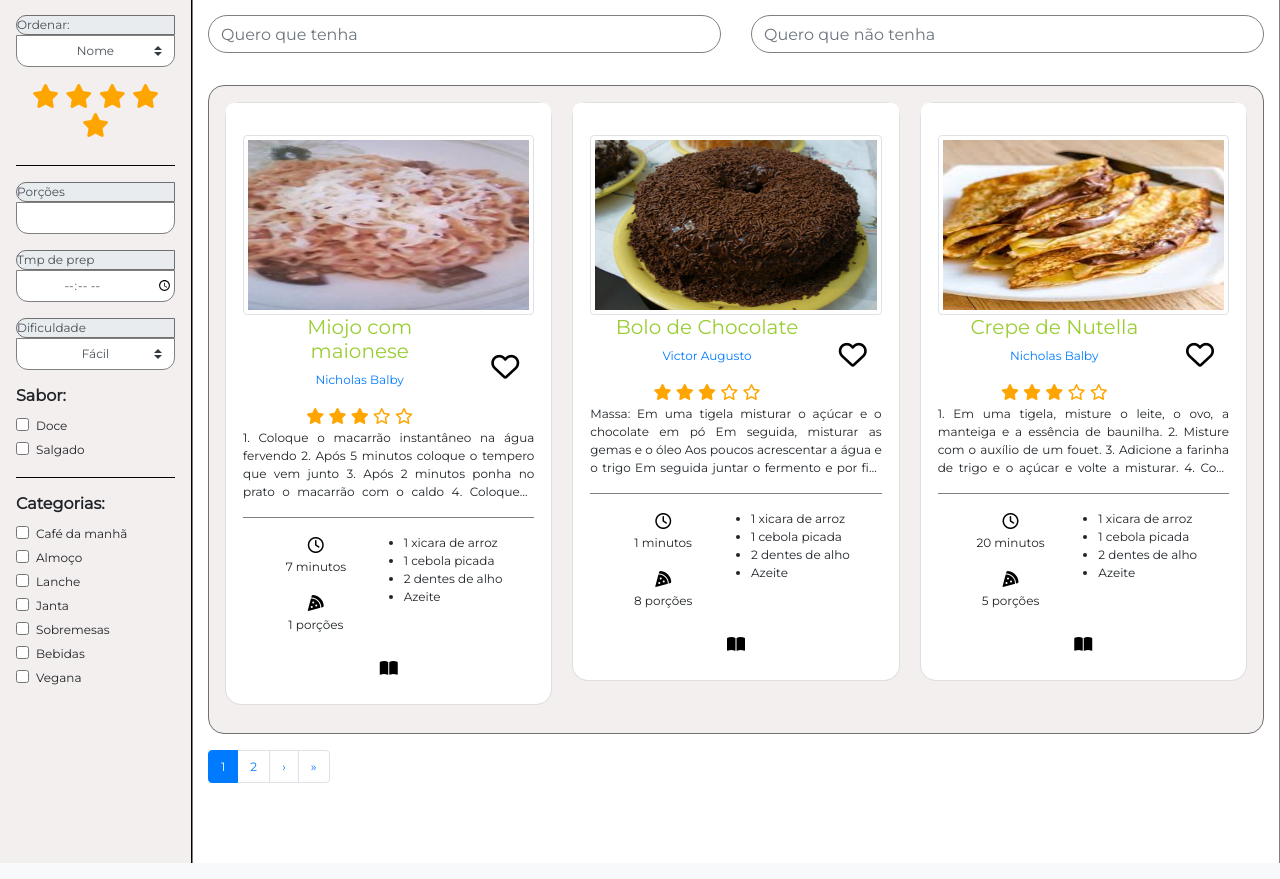
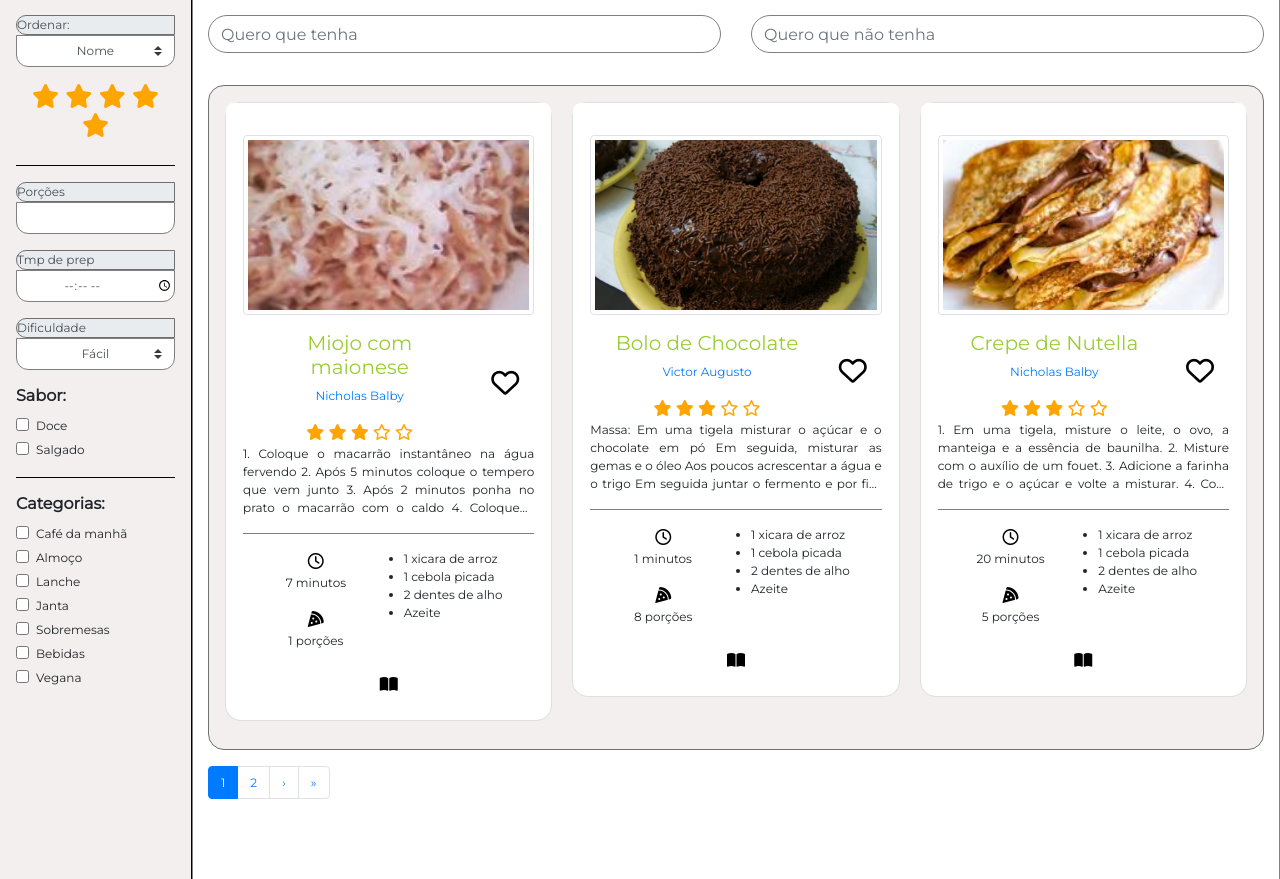
Before and after one commit to Tads98/CookIt, a Django app: page / in a window 1280 px wide. Shown: the part 71-950 px from the top of the page. Run offline with Django 3.2, Linux system fonts and the light colour scheme; data comes from the database, SQL or seed files in the repository; some libraries are stand-ins or nearby versions.

Commit message:
Consertando Thumbnails

```diff
--- a/core/static/custom/css/style.css
+++ b/core/static/custom/css/style.css
@@ -12,8 +12,11 @@ body {
 }
 
 .thumbnail{
+    object-fit: cover; /* Do not scale the image */
+    object-position: center; /* Center the image within the element */
     width: 100%;
     max-height: 180px;
+    margin-bottom: 1rem;
 }
 p{
     display: -webkit-box;
```
